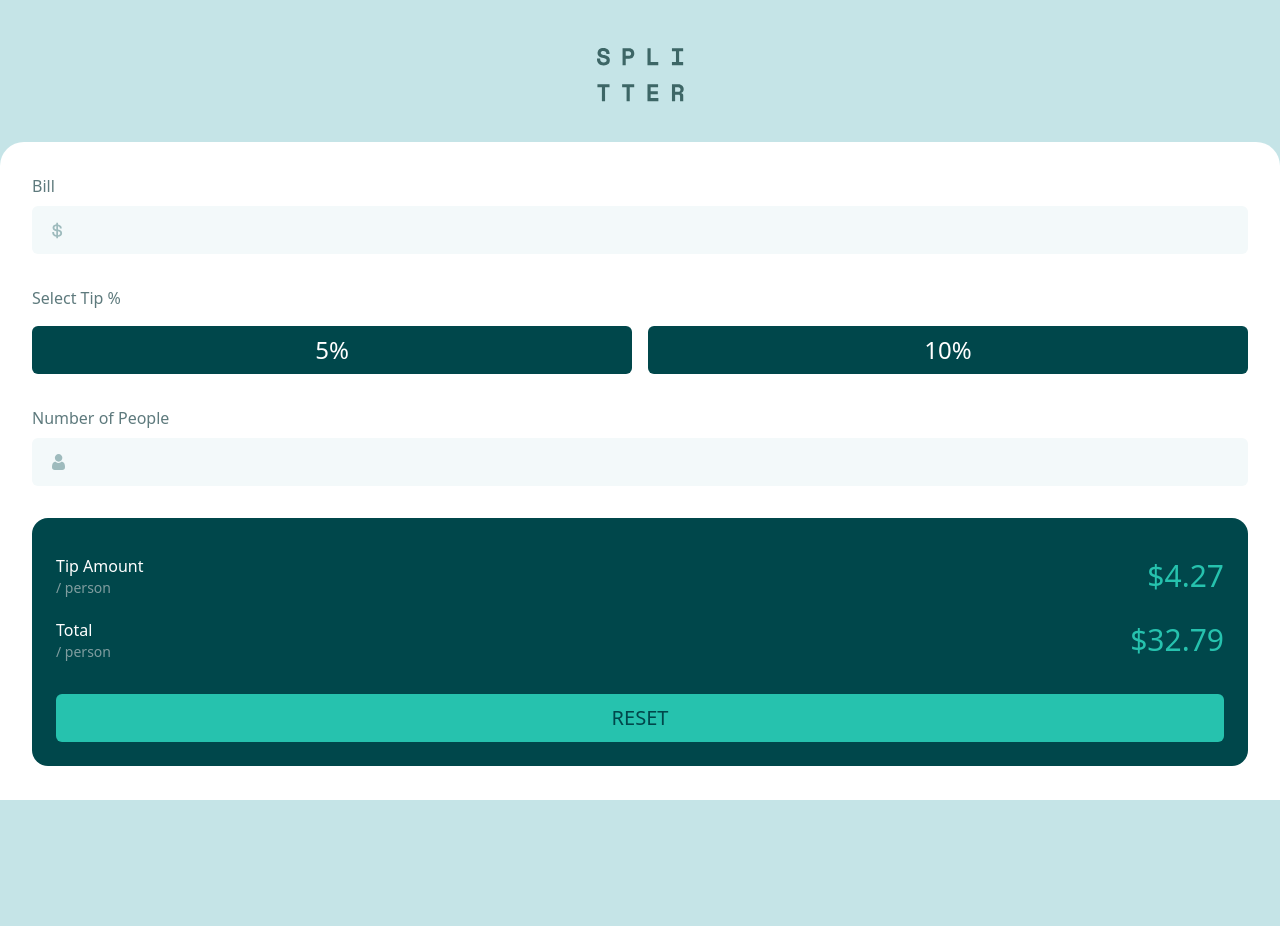
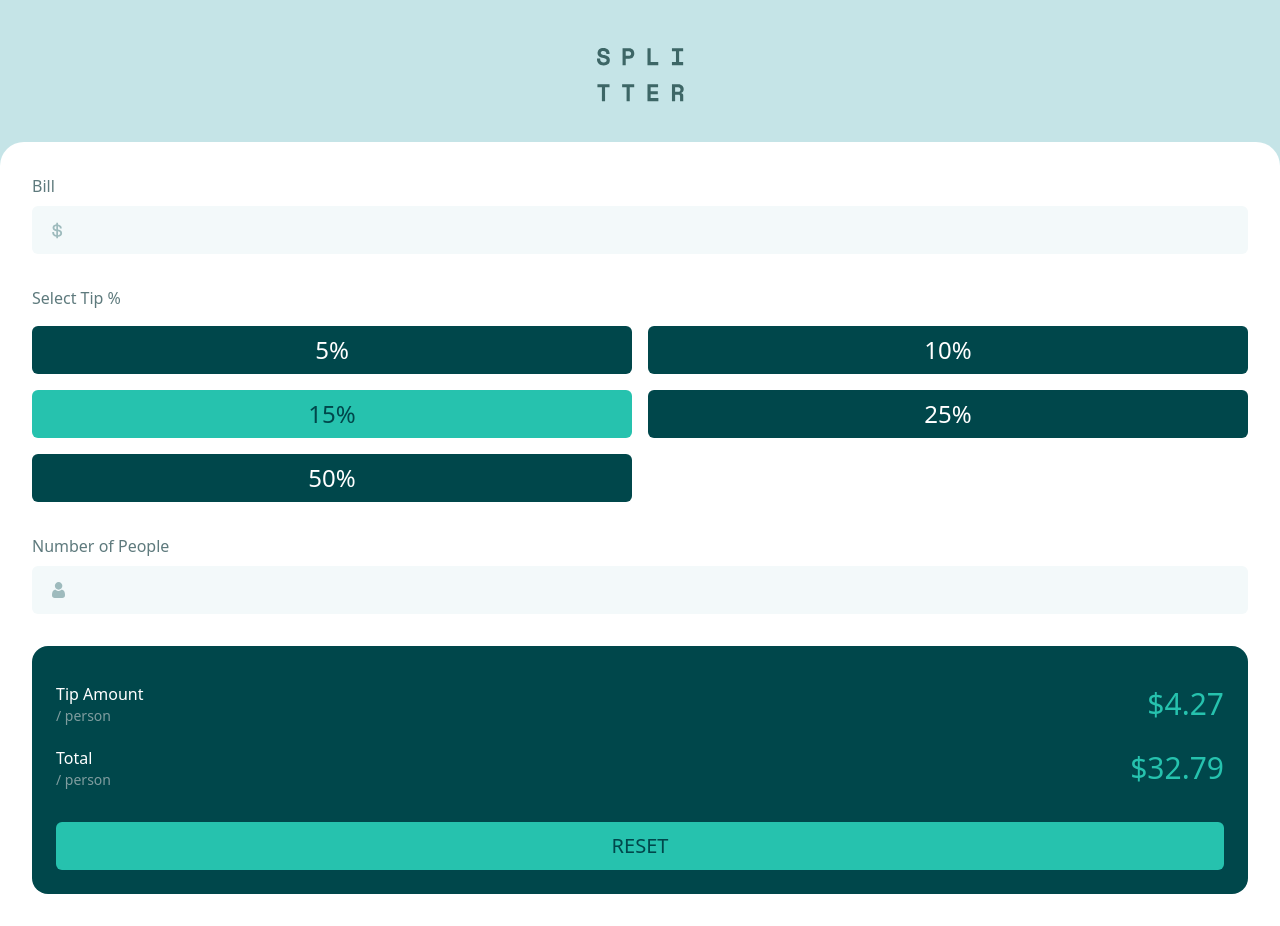
Before and after one commit to LeeConnelly12/tipping-calculator, a Vue app: page / in a window 1280 px wide. Before the commit the page ends 800 px from the top, so only its background shows below. Built offline with nearby package versions, Linux system fonts and the light colour scheme; a web font is replaced by a local one.

Commit message:
Make tips reactive

```diff
--- a/src/components/TippingCalculator.vue
+++ b/src/components/TippingCalculator.vue
@@ -1,11 +1,18 @@
 <script setup>
+import { ref } from "vue"
 import Input from "@/components/Input.vue"
 import DollarSign from "@/components/DollarSign.vue"
 import People from "@/components/People.vue"
+
+const tips = ["5%", "10%", "15%", "25%", "50%"]
+
+const form = ref({
+  tip: "15%",
+})
 </script>
 
 <template>
-  <div class="bg-white rounded-t-3xl p-8 text-turquoise">
+  <form class="bg-white rounded-t-3xl p-8 text-turquoise">
     <label class="block" for="bill">Bill</label>
     <Input class="mt-2" type="text" id="bill">
       <template #icon>
@@ -15,16 +22,19 @@ import People from "@/components/People.vue"
     <p class="mt-8">Select Tip %</p>
     <div class="grid grid-cols-2 gap-4 mt-4">
       <label
-        class="bg-green h-12 rounded-md text-white text-center text-2xl py-2 cursor-pointer"
+        v-for="(tip, index) in tips"
+        :key="index"
+        class="h-12 rounded-md text-center text-2xl py-2 cursor-pointer"
+        :class="tip === form.tip ? 'bg-teal text-green' : 'bg-green text-white'"
       >
-        <p>5%</p>
-        <input class="hidden" type="radio" name="tip" value="5%" />
-      </label>
-      <label
-        class="bg-green h-12 rounded-md text-white text-center text-2xl py-2 cursor-pointer"
-      >
-        <p>10%</p>
-        <input class="hidden" type="radio" name="tip" value="10%" />
+        <p>{{ tip }}</p>
+        <input
+          v-model="form.tip"
+          class="hidden"
+          type="radio"
+          name="tip"
+          :value="tip"
+        />
       </label>
     </div>
     <label class="block mt-8" for="number_of_people">Number of People</label>
@@ -55,5 +65,5 @@ import People from "@/components/People.vue"
         Reset
       </button>
     </div>
-  </div>
+  </form>
 </template>
```
